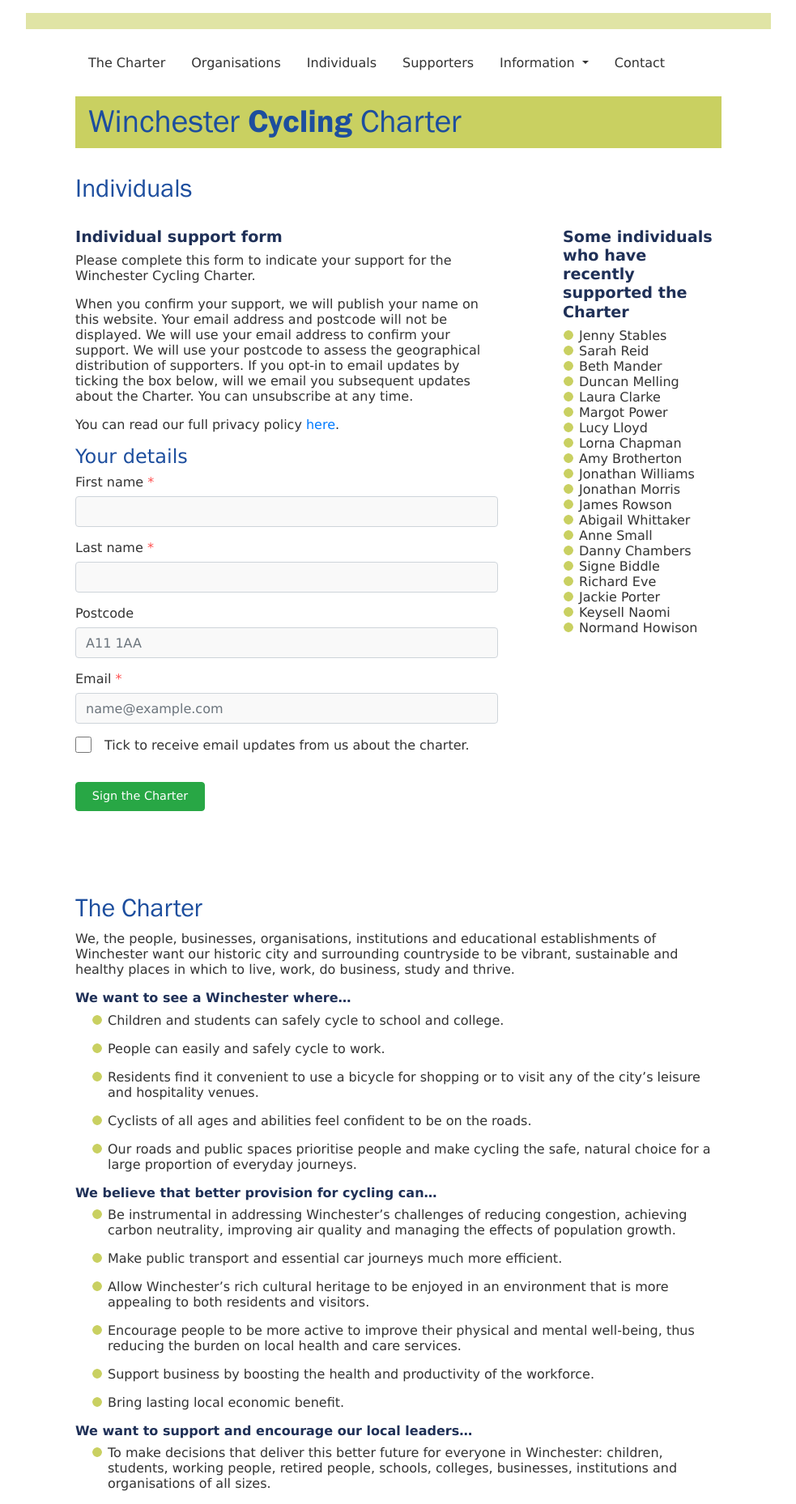
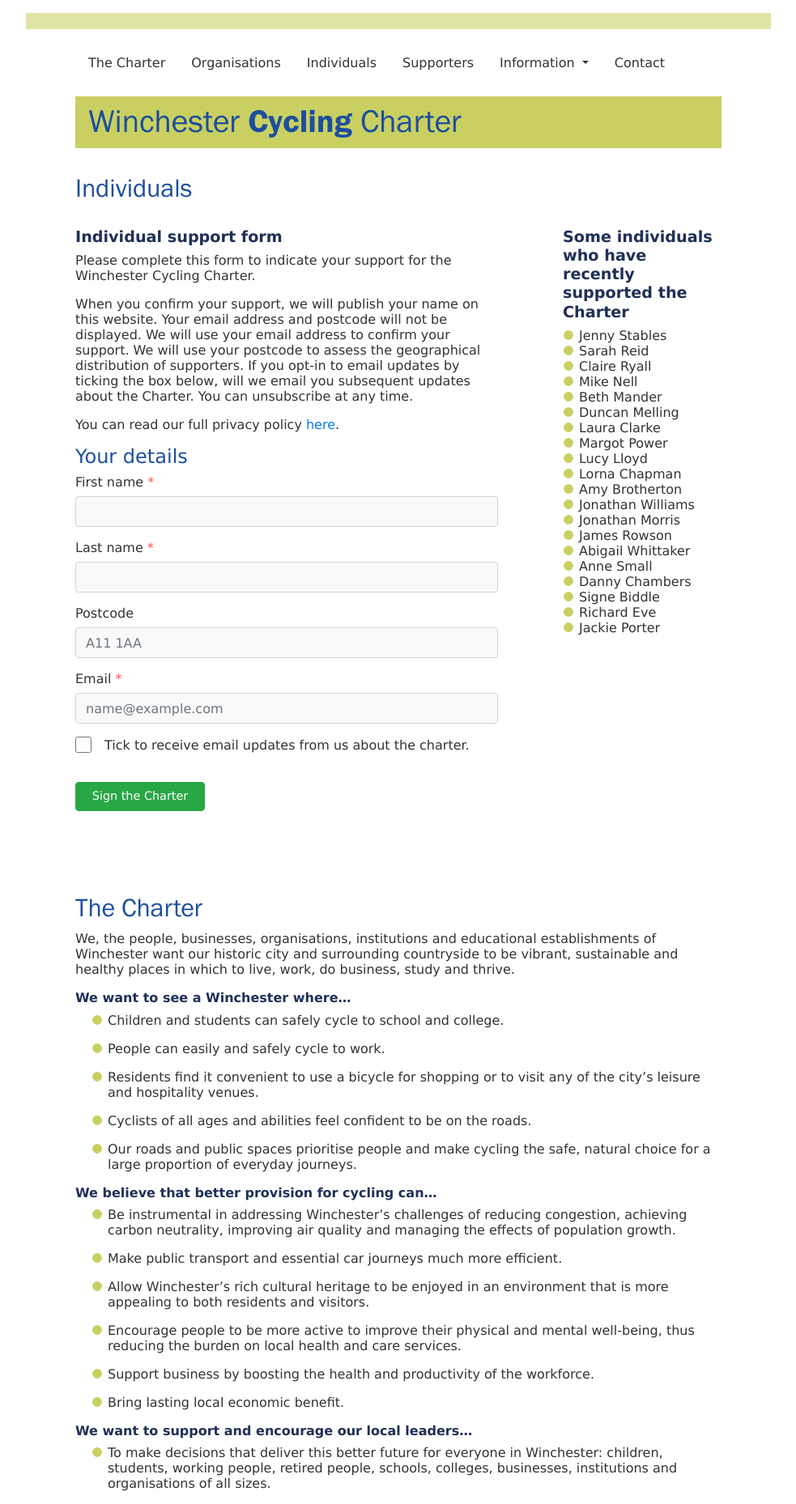
Before and after one commit to winchestercyclingcharter/winchestercyclingcharter.github.io, a Jekyll site: the page built from ind-page.md, in a window 1280 px wide. Shown: the whole page at 81% size, without its empty margins (148-1131 px from the left). Built offline with Jekyll 4.4.1, drawn with Linux system fonts in a browser that asks for light colours; nearby versions of some CDN libraries.

Commit message:
Update people.yml

```diff
--- a/_data/people.yml
+++ b/_data/people.yml
@@ -788,3 +788,5 @@ people:
 - { lastname: Chambers, firstname: Danny, dt: 20220427-071810-732851 }
 - { lastname: Small, firstname: Anne, dt: 20220427-072836-893583 }
 - { lastname: Biddle, firstname: Signe, dt: 20220427-070201-996133 }
+- { lastname: Ryall, firstname: Claire, dt: 20220427-171751-872455 }
+- { lastname: Nell, firstname: Mike, dt: 20220427-135450-653191 }
```
